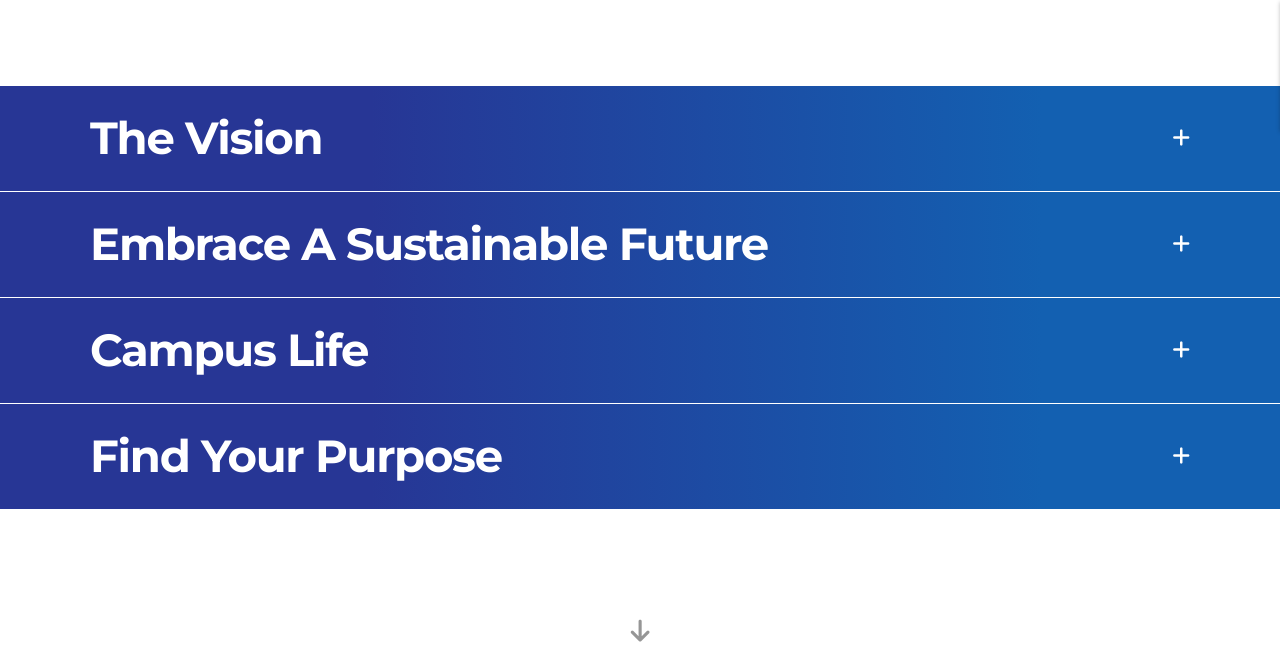
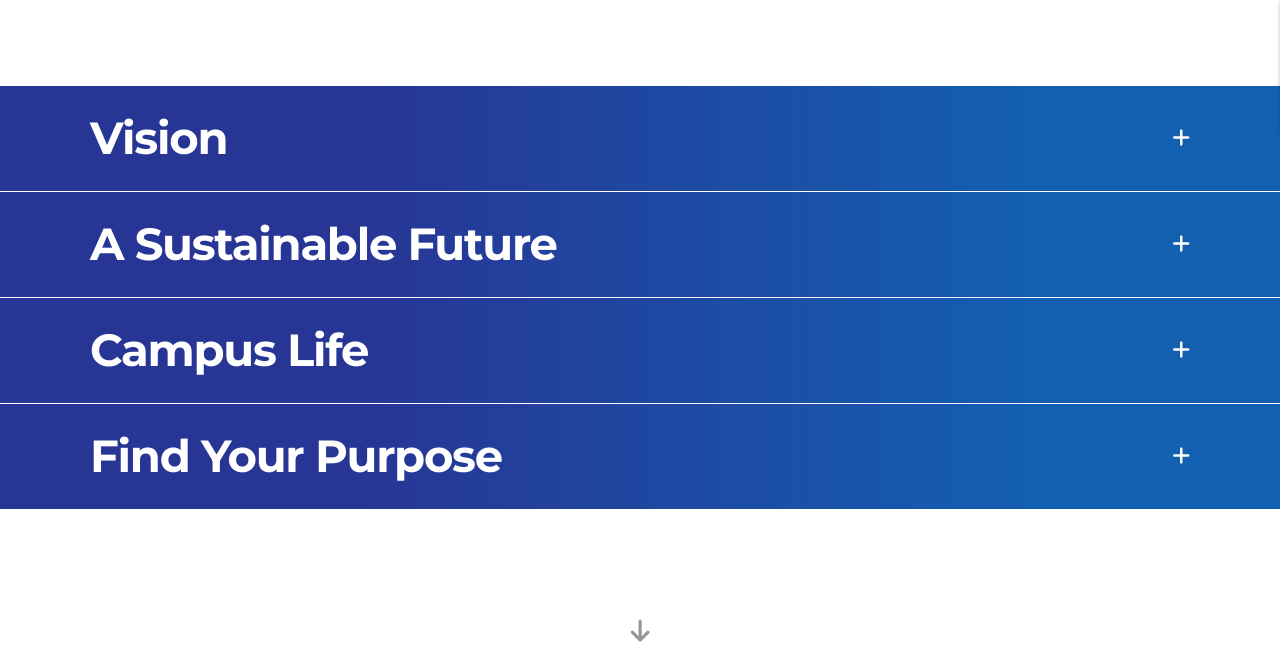
Before and after one commit to ShahriarAbsar/BracuFinal3, a plain HTML site: page index.html in a window 1280 px wide. Shown: the part 134-800 px from the top of the page. Drawn offline with nearby package versions, Linux system fonts and the light colour scheme; grey boxes are pictures that could not be loaded; a web font is replaced by a local one.

Commit message:
fifth commit

```diff
--- a/index.html
+++ b/index.html
@@ -43,7 +43,7 @@
             <div class="expend-header expend-btn1">
               <div class="expend-header-main">
                 <div class="expend-text">
-                  <h4>The Vision</h4>
+                  <h4>Vision</h4>
                 </div>
                 <div class="expend-icon">
                   <span><i class="fa fa-plus"></i></span>
@@ -173,7 +173,7 @@
             <div class="expend-header expend-btn2">
               <div class="expend-header-main">
                 <div class="expend-text">
-                  <h4>Embrace a Sustainable Future</h4>
+                  <h4>A Sustainable Future</h4>
                 </div>
                 <div class="expend-icon">
                   <span><i class="fa fa-plus"></i></span>
```
